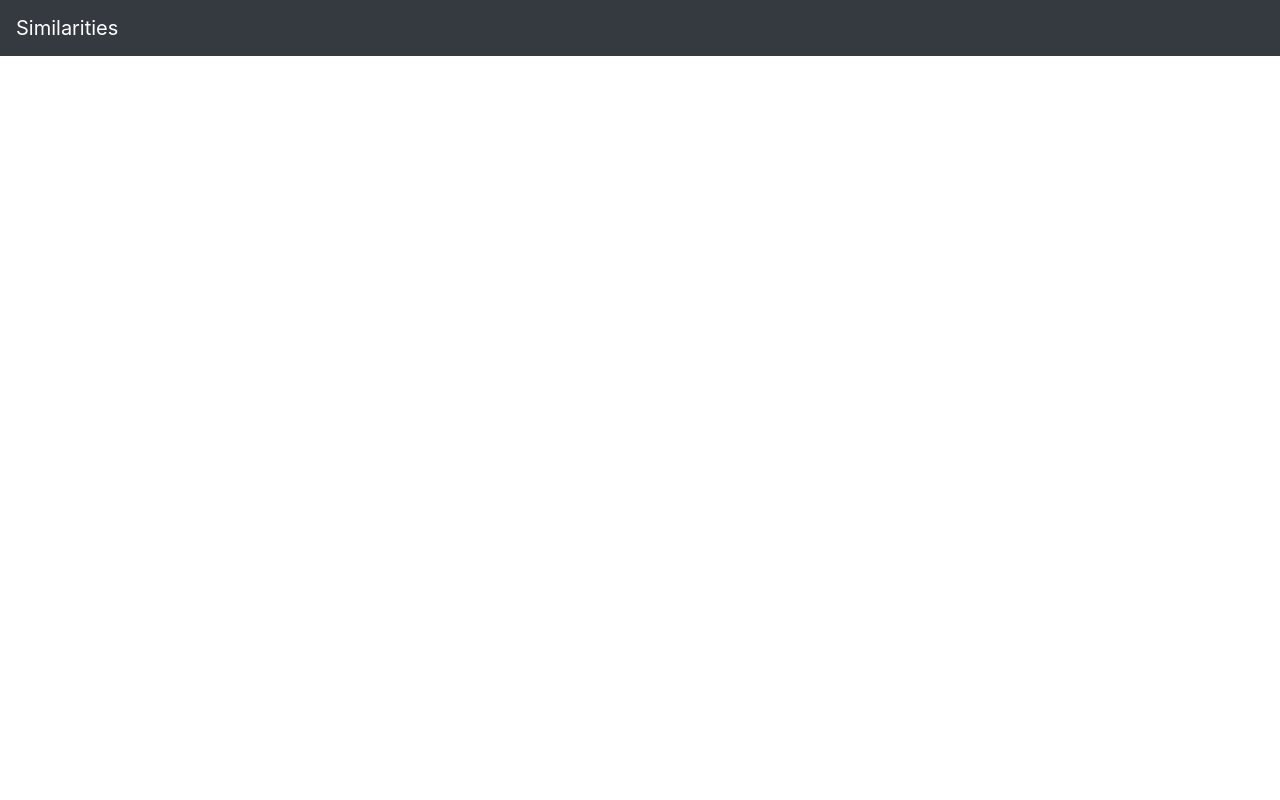
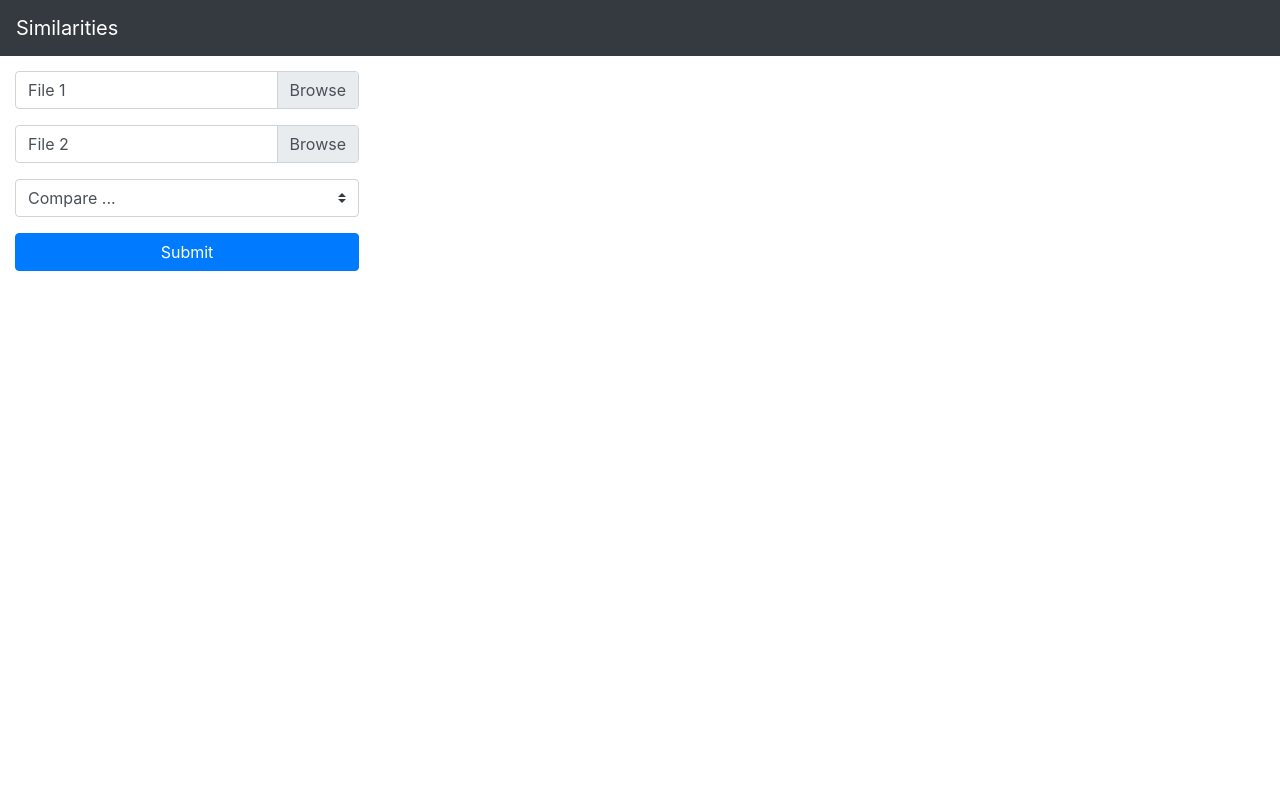
Before and after one commit to zevwl/text-diff, a Flask app: page / in a window 1280 px wide. Run offline with Flask 2, Linux system fonts and the light colour scheme; some libraries are stand-ins or nearby versions.

Commit message:
Added form for file input and algorithm

```diff
--- a/templates/index.html
+++ b/templates/index.html
@@ -2,12 +2,47 @@
 
 {% block body %}
 
-    <div class="col">
-        <form action="/compare" enctype="multipart/form-data" method="post">
+    <form action="/compare" enctype="multipart/form-data" method="post">
 
-            <!-- TODO -->
+        <div class="form-group">
+            <div class="custom-file">
+                <input type="file" class="custom-file-input" id="file1" name="file1">
+                <label for="file1" class="custom-file-label">File 1</label>
+            </div>
+        </div>
 
-        </form>
-    </div>
+        <div class="form-group">
+            <div class="custom-file">
+                <input type="file" class="custom-file-input" id="file2" name="file2">
+                <label for="file2" class="custom-file-label">File 2</label>
+            </div>
+        </div>
+
+        <div class="form-group">
+            <select class="custom-select" name="algorithm">
+                <option>Compare ...</option>
+                <option value="lines">Lines</option>
+                <option value="sentences">Sentences</option>
+                <option value="substrings">Substring</option>
+            </select>
+        </div>
+
+        <div class="form-group">
+            <input class="form-control" type="number" name="length" placeholder="of length n" hidden>
+        </div>
+
+        <button class="btn btn-block btn-primary">Submit</button>
+
+    </form>
+
+    <script>
+        const select = document.querySelector('select')
+        const length = document.querySelector('input[name=length]')
+
+        // Only show input for `n` if `substrings` algorithm is selected
+        select.addEventListener('change', event => {
+            length.hidden = select.selectedOptions[0].value !== 'substrings'
+        })
+    </script>
 
 {% endblock %}
```
